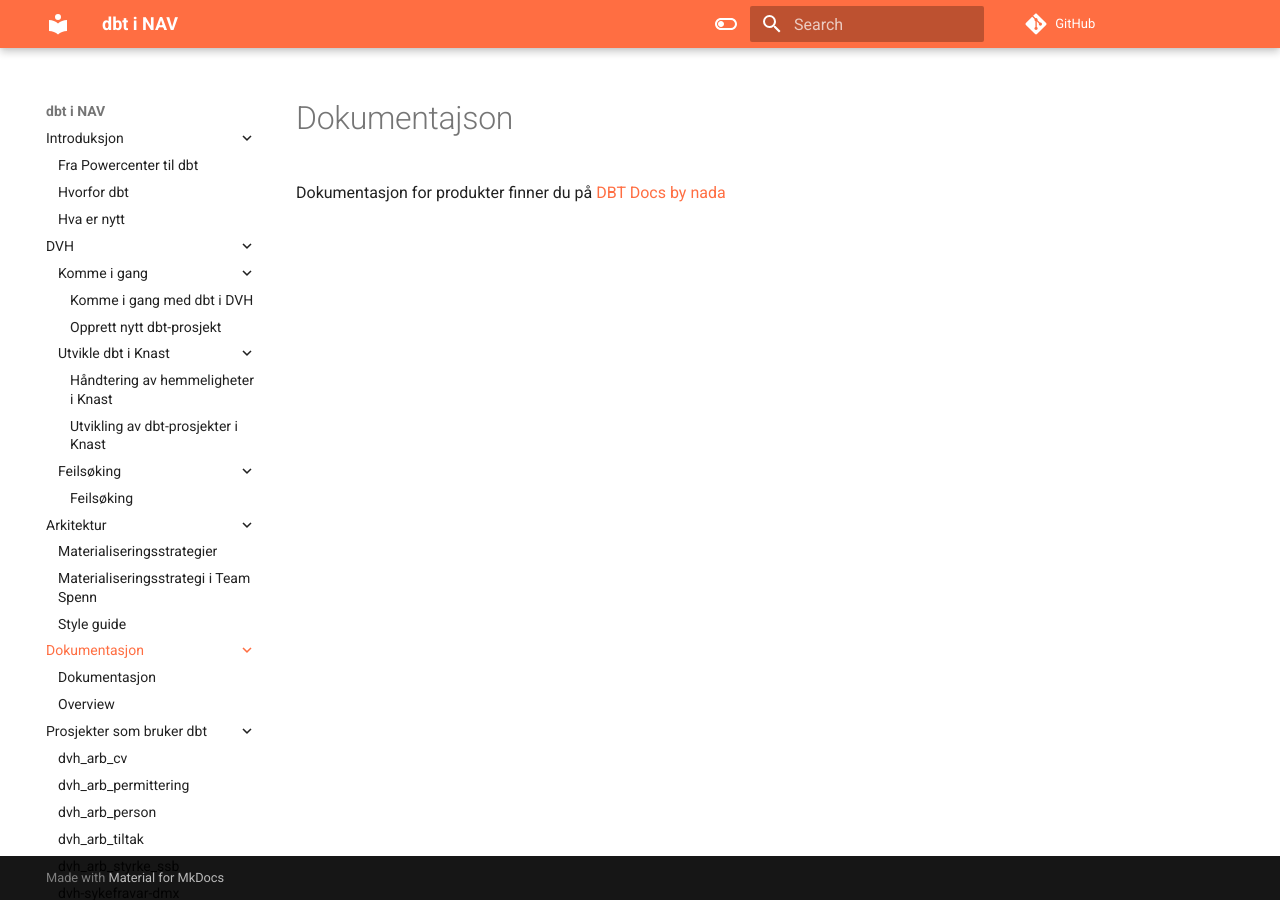
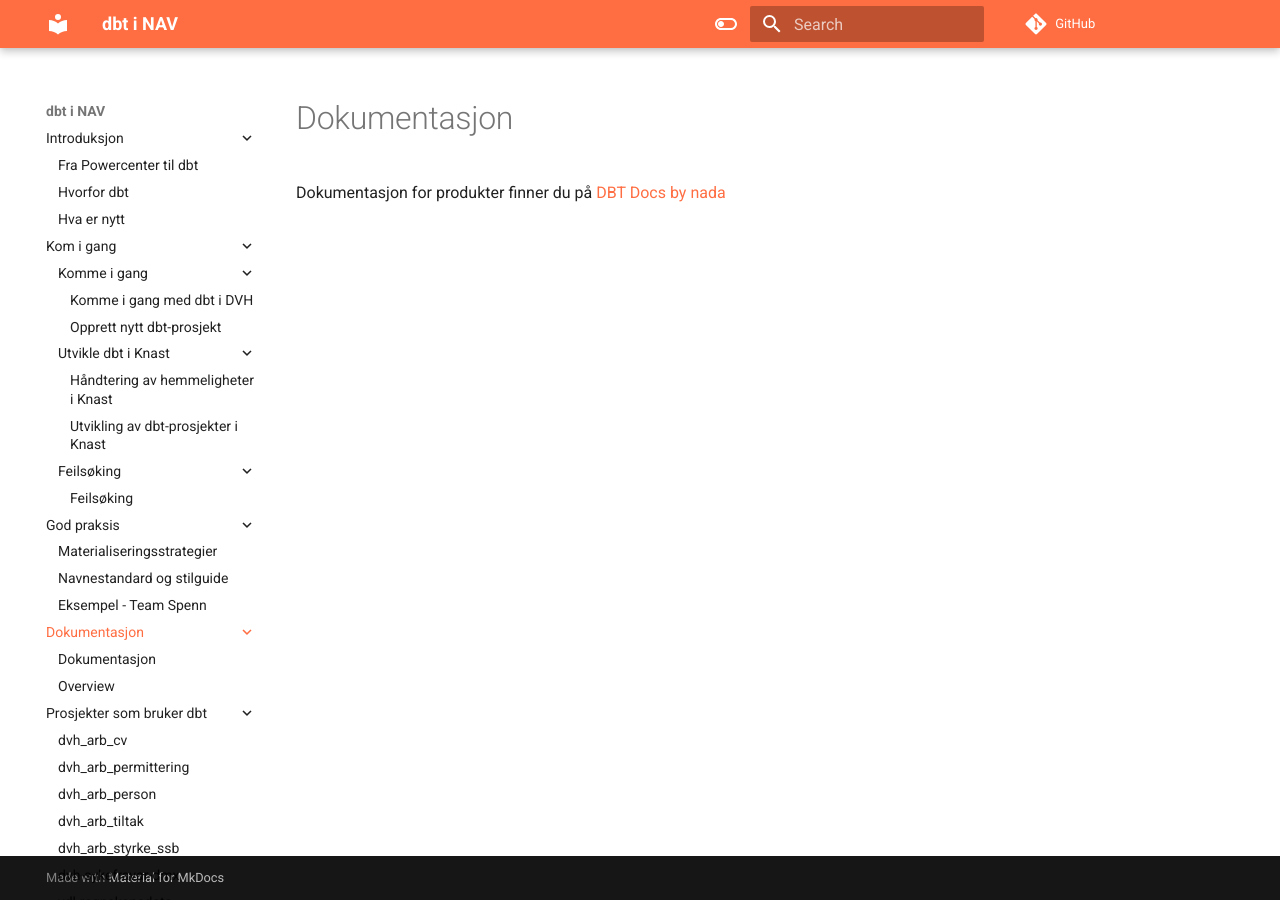
Before and after one commit to navikt/dbt-i-nav, an MkDocs documentation site: the page built from docs/dokumentasjon/index.md, in a window 1280 px wide. Built offline with MkDocs 1.6.1 and Material for MkDocs 9.7.7, drawn with Linux system fonts in a browser that asks for light colours; comment, search, counter and statistics services are not loaded.

Commit message:
docs: correct spelling in index.md and reorganize navigation structure in mkdocs.yml

```diff
--- a/docs/dokumentasjon/index.md
+++ b/docs/dokumentasjon/index.md
@@ -1,3 +1,3 @@
-# Dokumentajson
+# Dokumentasjon
 
 Dokumentasjon for produkter finner du på [DBT Docs by nada](https://dbt.ansatt.nav.no)
--- a/mkdocs.yml
+++ b/mkdocs.yml
@@ -9,7 +9,7 @@
     - Fra Powercenter til dbt: 'fra-powercenter-til-dbt.md'
     - Hvorfor dbt: 'hvorfor-dbt.md'
     - Hva er nytt: 'hva-er-nytt.md'
-  - DVH:
+  - Kom i gang:
     - Komme i gang:
         - 'DVH/komme-i-gang.md'
         - 'DVH/opprett-prosjekt.md'
@@ -18,10 +18,10 @@
         - 'dbt i Knast/utvikling-av-dbt-prosjekter.md'
     - Feilsøking:
         - 'DVH/feilsoking.md'
-  - Arkitektur:
-      - arkitektur/materialisering.md
-      - arkitektur/materialisering_spenn.md
-      - arkitektur/style_guide.md
+  - God praksis:
+      - Materialiseringsstrategier: arkitektur/materialisering.md
+      - Navnestandard og stilguide: arkitektur/style_guide.md
+      - Eksempel - Team Spenn: arkitektur/materialisering_spenn.md
   - Dokumentasjon:
       - dokumentasjon/index.md
       - dokumentasjon/dokumentasjon.md
```
